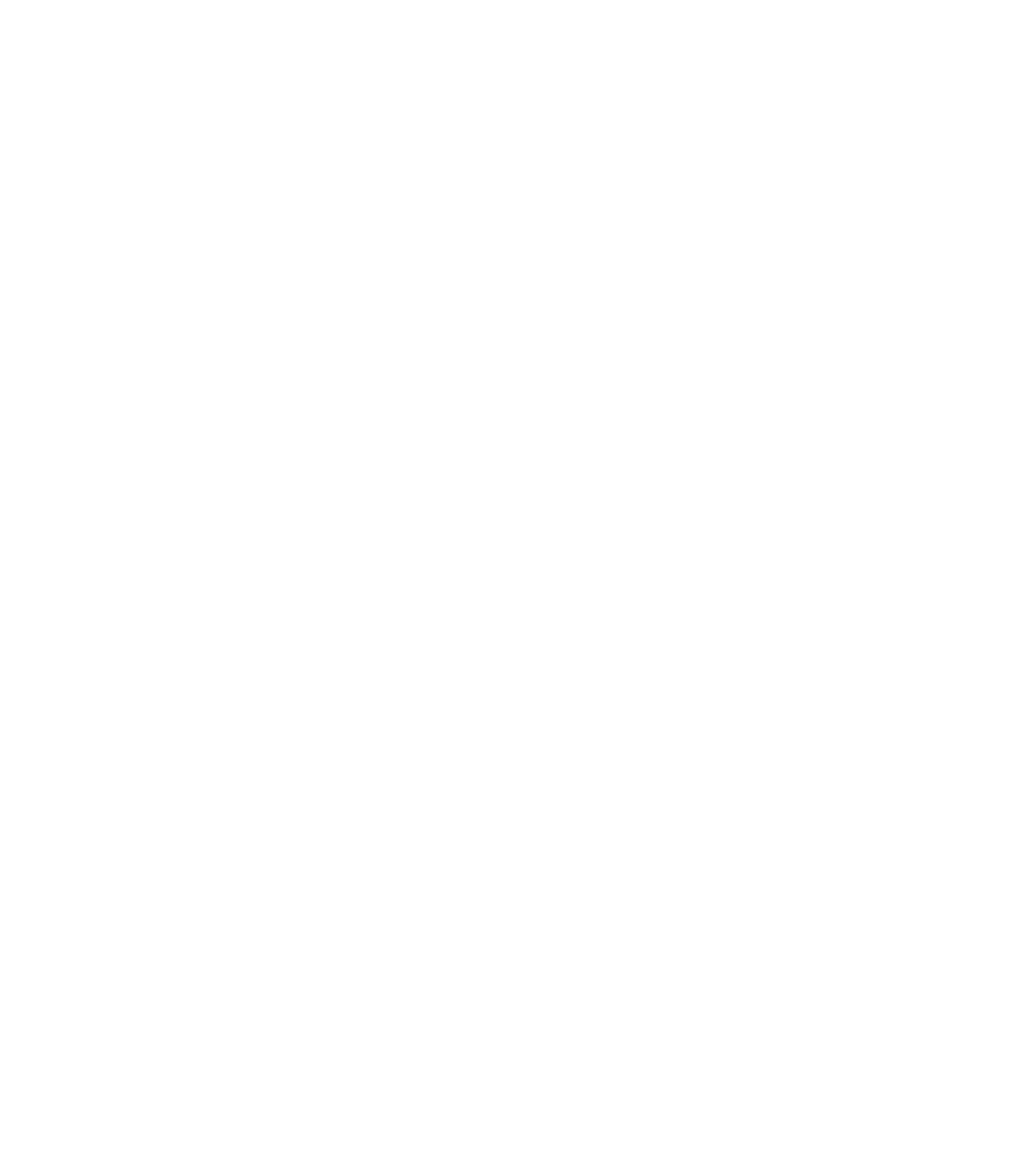
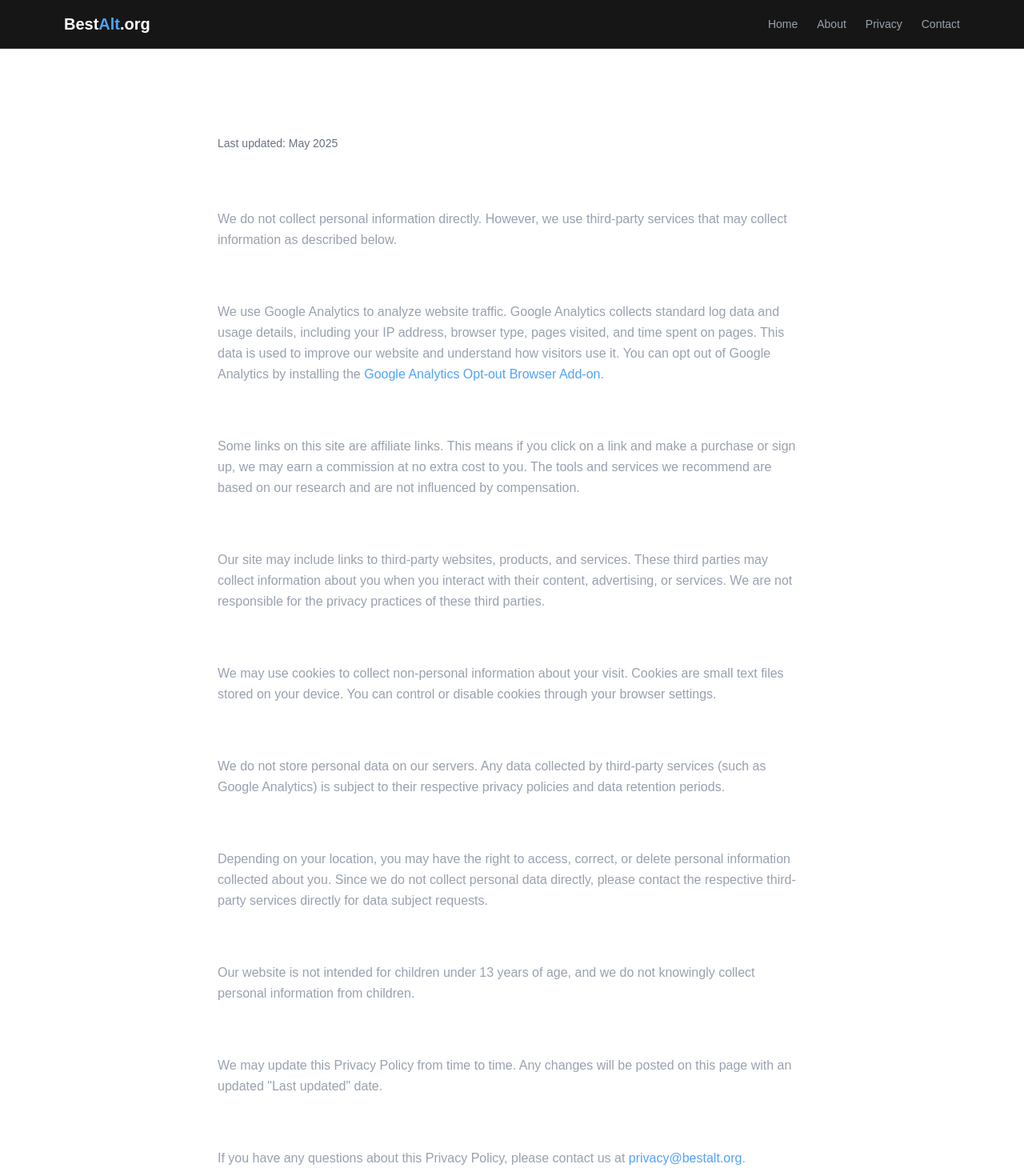
Before and after one commit to wanlinqiang/xalternatives-hermes, a Next.js app: page /privacy in a window 1280 px wide. Before the commit this address had no page. Shown: the top 1470 px of the page at 80% size. Before the commit the page ends 800 px from the top, so only its background shows below. Built offline with nearby package versions, Linux system fonts and the light colour scheme.

Commit message:
Add privacy policy page

```diff
--- a/src/app/layout.tsx
+++ b/src/app/layout.tsx
@@ -65,6 +65,9 @@
           <a href="/about" className="hover:text-white transition-colors">
             About
           </a>
+          <a href="/privacy" className="hover:text-white transition-colors">
+            Privacy
+          </a>
           <a href="/contact" className="hover:text-white transition-colors">
             Contact
           </a>
--- /dev/null
+++ b/src/app/privacy/page.tsx
@@ -0,0 +1,118 @@
+export const metadata = {
+  title: "Privacy Policy | BestAlt.org",
+  description: "Privacy policy for BestAlt.org — how we collect, use, and protect your data.",
+};
+
+export default function PrivacyPage() {
+  return (
+    <article className="max-w-3xl mx-auto px-4 py-12">
+      <h1 className="text-3xl font-extrabold text-white mb-6">Privacy Policy</h1>
+      <p className="text-gray-500 text-sm mb-8">Last updated: May 2025</p>
+
+      <div className="space-y-6 text-gray-400 leading-relaxed">
+        <section>
+          <h2 className="text-xl font-bold text-white mb-3">Information We Collect</h2>
+          <p>
+            We do not collect personal information directly. However, we use third-party services
+            that may collect information as described below.
+          </p>
+        </section>
+
+        <section>
+          <h2 className="text-xl font-bold text-white mb-3">Google Analytics</h2>
+          <p>
+            We use Google Analytics to analyze website traffic. Google Analytics collects
+            standard log data and usage details, including your IP address, browser type,
+            pages visited, and time spent on pages. This data is used to improve our website
+            and understand how visitors use it. You can opt out of Google Analytics by installing
+            the{" "}
+            <a
+              href="https://tools.google.com/dlpage/gaoptout"
+              className="text-blue-400 hover:underline"
+              target="_blank"
+              rel="noopener noreferrer"
+            >
+              Google Analytics Opt-out Browser Add-on
+            </a>
+            .
+          </p>
+        </section>
+
+        <section>
+          <h2 className="text-xl font-bold text-white mb-3">Affiliate Links</h2>
+          <p>
+            Some links on this site are affiliate links. This means if you click on a link and
+            make a purchase or sign up, we may earn a commission at no extra cost to you. The
+            tools and services we recommend are based on our research and are not influenced by
+            compensation.
+          </p>
+        </section>
+
+        <section>
+          <h2 className="text-xl font-bold text-white mb-3">Third-Party Services</h2>
+          <p>
+            Our site may include links to third-party websites, products, and services.
+            These third parties may collect information about you when you interact with their
+            content, advertising, or services. We are not responsible for the privacy practices
+            of these third parties.
+          </p>
+        </section>
+
+        <section>
+          <h2 className="text-xl font-bold text-white mb-3">Cookies</h2>
+          <p>
+            We may use cookies to collect non-personal information about your visit. Cookies
+            are small text files stored on your device. You can control or disable cookies
+            through your browser settings.
+          </p>
+        </section>
+
+        <section>
+          <h2 className="text-xl font-bold text-white mb-3">Data Retention</h2>
+          <p>
+            We do not store personal data on our servers. Any data collected by third-party
+            services (such as Google Analytics) is subject to their respective privacy policies
+            and data retention periods.
+          </p>
+        </section>
+
+        <section>
+          <h2 className="text-xl font-bold text-white mb-3">Your Rights</h2>
+          <p>
+            Depending on your location, you may have the right to access, correct, or delete
+            personal information collected about you. Since we do not collect personal data
+            directly, please contact the respective third-party services directly for data
+            subject requests.
+          </p>
+        </section>
+
+        <section>
+          <h2 className="text-xl font-bold text-white mb-3">Children&apos;s Privacy</h2>
+          <p>
+            Our website is not intended for children under 13 years of age, and we do not
+            knowingly collect personal information from children.
+          </p>
+        </section>
+
+        <section>
+          <h2 className="text-xl font-bold text-white mb-3">Changes to This Policy</h2>
+          <p>
+            We may update this Privacy Policy from time to time. Any changes will be posted on
+            this page with an updated &quot;Last updated&quot; date.
+          </p>
+        </section>
+
+        <section>
+          <h2 className="text-xl font-bold text-white mb-3">Contact Us</h2>
+          <p>
+            If you have any questions about this Privacy Policy, please contact us at{" "}
+            <a href="mailto:privacy@bestalt.org" className="text-blue-400 hover:underline">
+              privacy@bestalt.org
+            </a>
+            .
+          </p>
+        </section>
+      </div>
+    </article>
+  );
+}
--- a/src/app/sitemap.ts
+++ b/src/app/sitemap.ts
@@ -5,6 +5,7 @@
   return [
     { url: base, lastModified: new Date(), changeFrequency: "weekly", priority: 1 },
     { url: `${base}/about`, lastModified: new Date(), changeFrequency: "monthly", priority: 0.5 },
+    { url: `${base}/privacy`, lastModified: new Date(), changeFrequency: "yearly", priority: 0.3 },
     { url: `${base}/contact`, lastModified: new Date(), changeFrequency: "monthly", priority: 0.5 },
     { url: `${base}/notion-alternatives`, lastModified: new Date(), changeFrequency: "monthly", priority: 0.8 },
     { url: `${base}/canva-alternatives`, lastModified: new Date(), changeFrequency: "monthly", priority: 0.8 },
```
